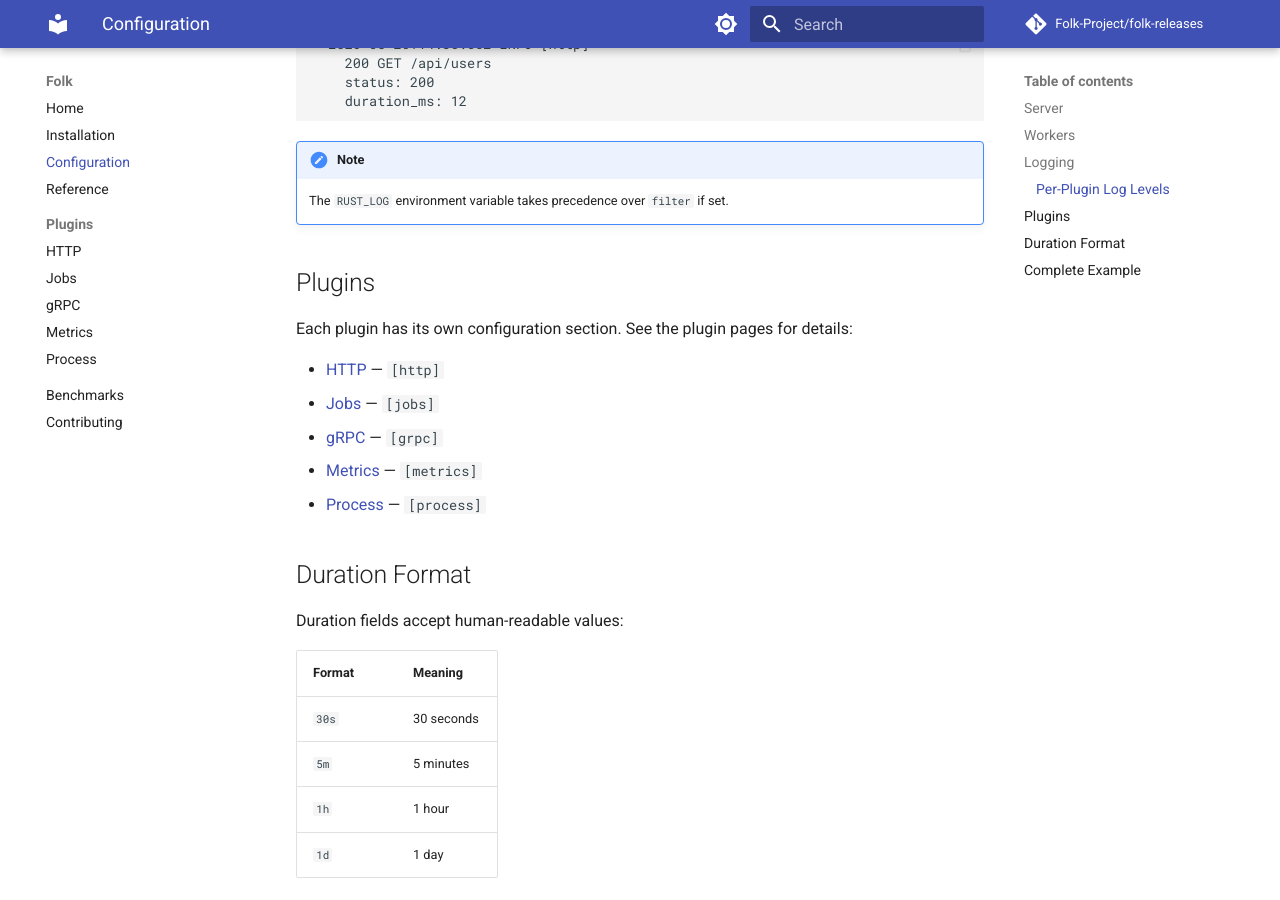
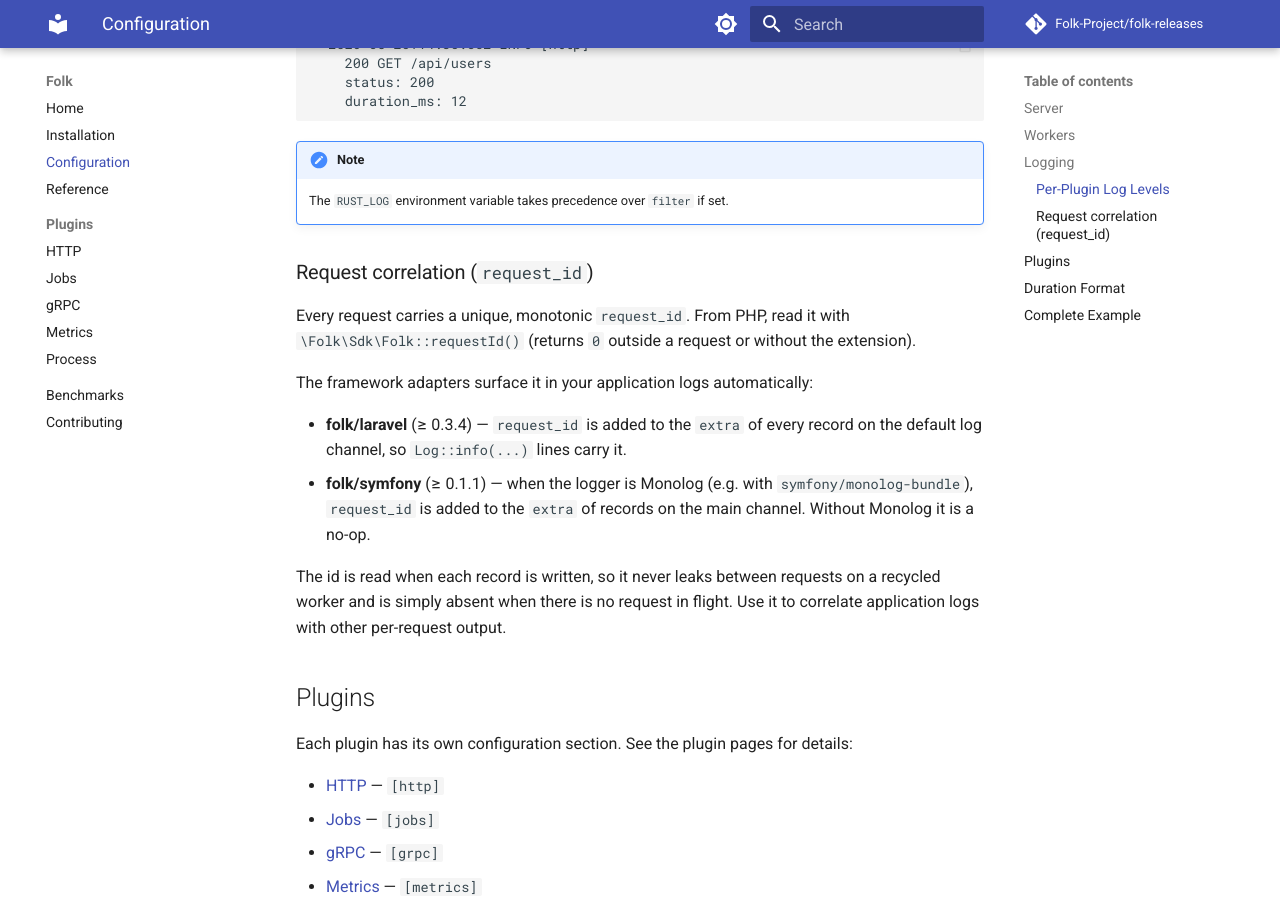
Before and after one commit to Folk-Project/folk-releases, an MkDocs documentation site: the page built from docs/configuration.md, in a window 1280 px wide and 900 px high, scrolled down 2213 px. Built offline with MkDocs 1.6.1 and Material for MkDocs 9.7.7, drawn with Linux system fonts in a browser that asks for light colours; comment, search, counter and statistics services are not loaded.

Commit message:
docs: request_id in adapter logging (folk/laravel 0.3.4, folk/symfony 0.1.1)
RELEASE_NOTES entry + version table, and a "Request correlation" section in
the configuration docs covering how request_id surfaces in Laravel/Symfony
application logs (issue #38).

Co-Authored-By: Claude Opus 4.8 (1M context) <noreply@anthropic.com>

```diff
--- a/docs/configuration.md
+++ b/docs/configuration.md
@@ -89,6 +89,24 @@ All output goes to stdout. The three formats share the same data structure (time
 !!! note
     The `RUST_LOG` environment variable takes precedence over `filter` if set.
 
+### Request correlation (`request_id`)
+
+Every request carries a unique, monotonic `request_id`. From PHP, read it with
+`\Folk\Sdk\Folk::requestId()` (returns `0` outside a request or without the
+extension).
+
+The framework adapters surface it in your application logs automatically:
+
+- **folk/laravel** (≥ 0.3.4) — `request_id` is added to the `extra` of every
+  record on the default log channel, so `Log::info(...)` lines carry it.
+- **folk/symfony** (≥ 0.1.1) — when the logger is Monolog (e.g. with
+  `symfony/monolog-bundle`), `request_id` is added to the `extra` of records on
+  the main channel. Without Monolog it is a no-op.
+
+The id is read when each record is written, so it never leaks between requests
+on a recycled worker and is simply absent when there is no request in flight.
+Use it to correlate application logs with other per-request output.
+
 ## Plugins
 
 Each plugin has its own configuration section. See the plugin pages for details:
```
Also changed, not shown: RELEASE_NOTES.md (+9 -0 lines).
